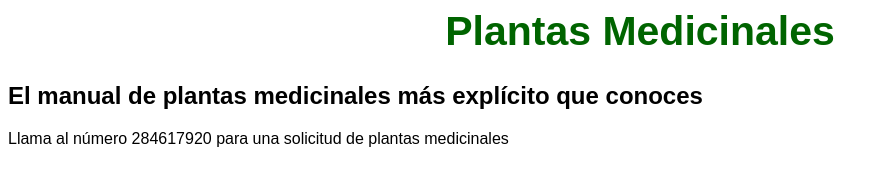
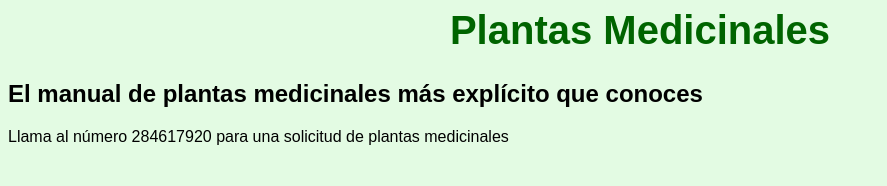
Before and after one commit to Quantum-AVG/Plantas.Medicinales, a plain HTML site: page index.html in a window 1280 px wide. Shown: the whole page, without its empty margins (0-887 px from the left). Drawn offline with Linux system fonts and the light colour scheme.

Commit message:
Update style.css

```diff
--- a/style.css
+++ b/style.css
@@ -1,13 +1,10 @@
 h1 {
-  color: darkgreen;
-  text-align: center;
-  font-size: 41px;
-}
-
-p {
-  background-color: lightgreen;
+    color: darkgreen;
+    font-size: 40px;
+    text-align: center;
 }
 
 body {
-  font-family: sans-serif
+    font-family: sans-serif;
+    background-color: #e3fbe3;
 }
```
